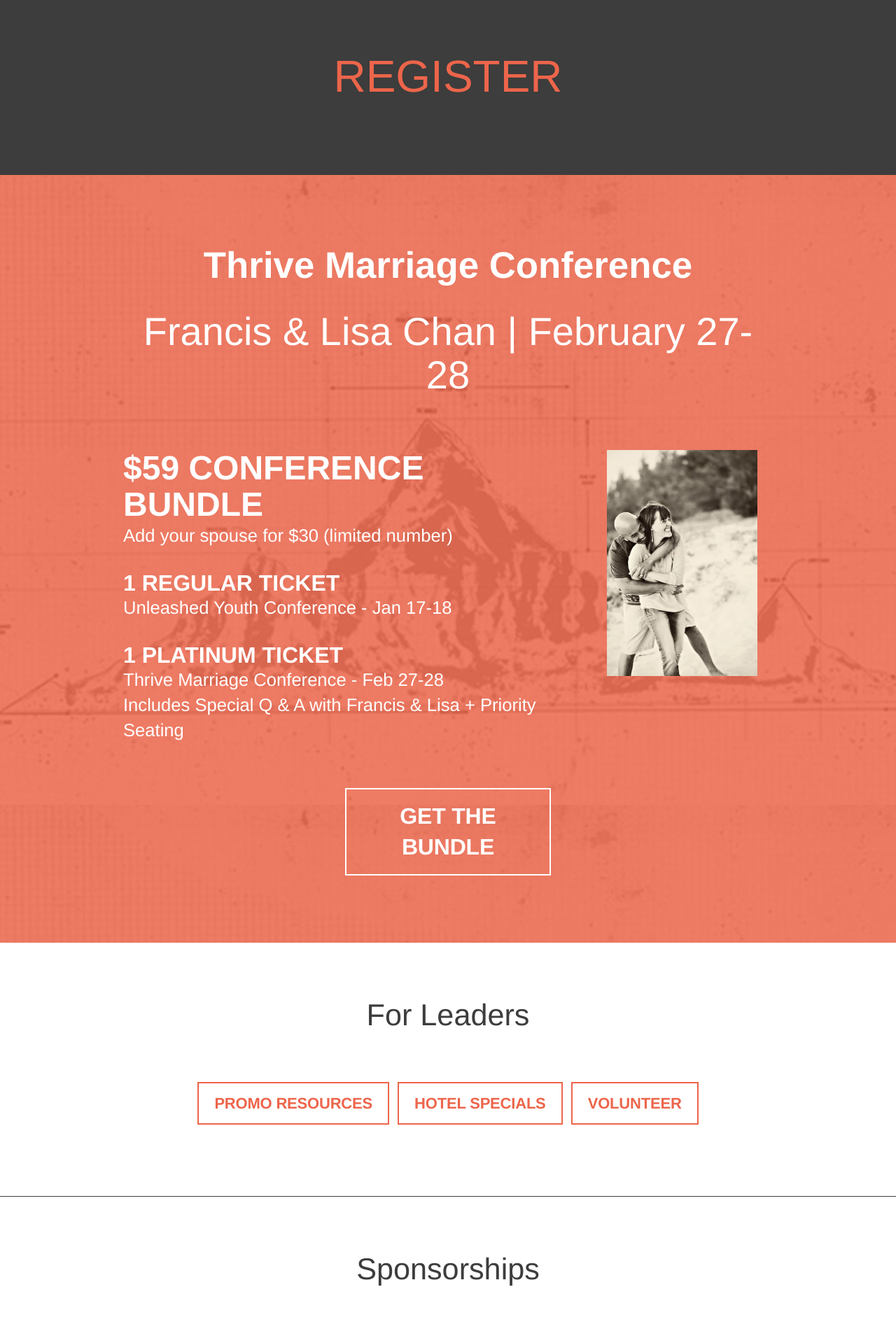
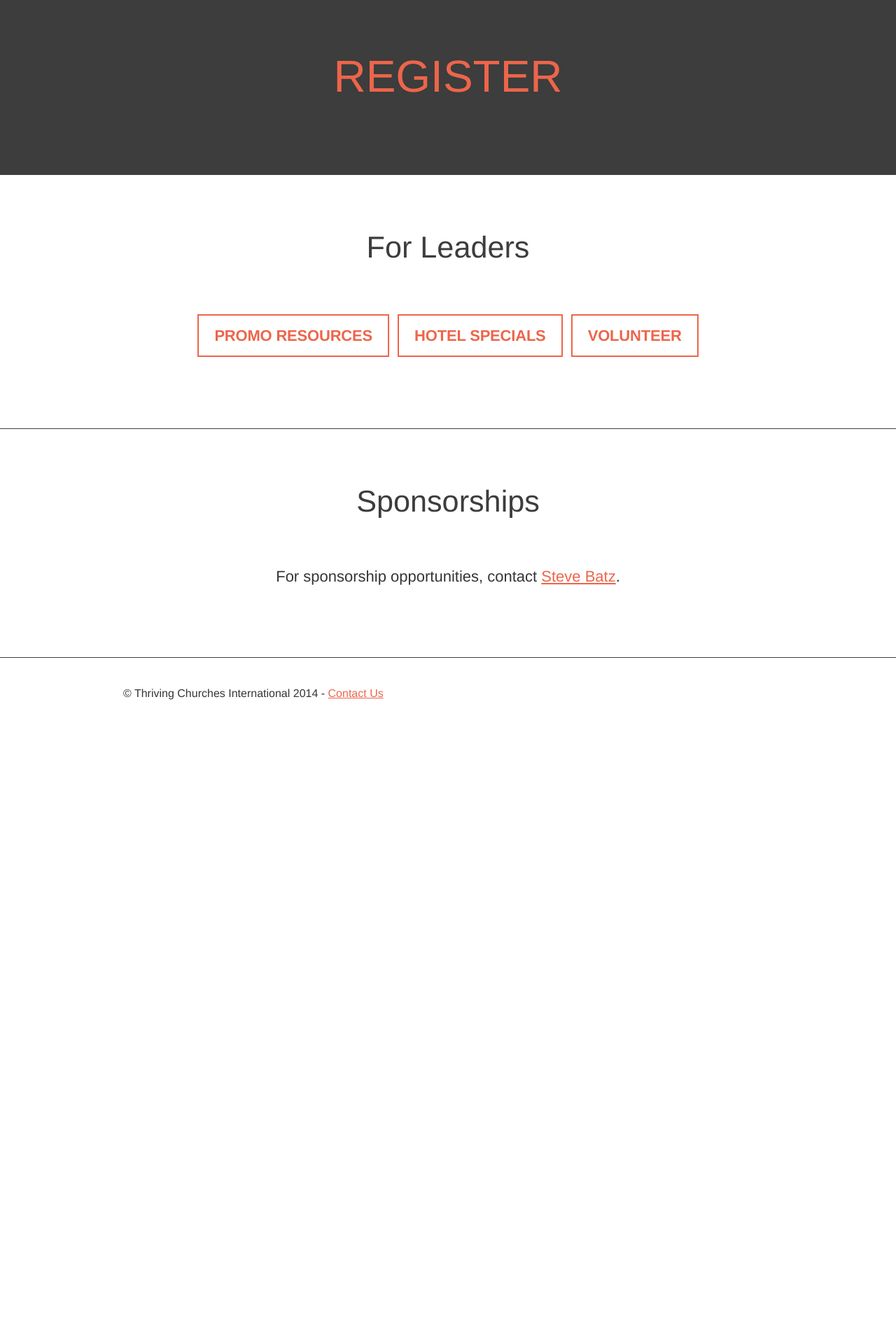
Before and after one commit to bamboocreative/thriveunleashed, a Jekyll site: the page built from index.html, in a window 1280 px wide. Shown: the part 4122-6031 px from the top of the page at 70% size. Built offline with Jekyll 4.4.1, drawn with Linux system fonts in a browser that asks for light colours; some web fonts are replaced; after the commit the page ends 5158 px from its top, so only the background shows below that.

Commit message:
Revert 68871d1..480e527
This rolls back to commit 68871d13826ec6afff77470a7893cccaf99ed615.

```diff
--- a/index.html
+++ b/index.html
@@ -195,35 +195,7 @@
 		Register
 	</div>
 </a>
-<section class="marriage-section img-section">
-	<div class="section-inner">
-        <div class="page">
 
-            <h1 class="uppercase">Thrive Marriage Conference</h1>
-            <h2>Francis & Lisa Chan | February 27-28</h2>
-
-            <img src="img/cover.jpg" class="book-img">
-
-            <div class="left-text">
-
-                <h3 class="uppercase">$59 Conference Bundle</h3>
-
-                <span>Add your spouse for $30 (limited number)</span>
-
-                    <h4 class="uppercase">1 Regular Ticket</h4>
-
-                        <span>Unleashed Youth Conference - Jan 17-18</span>
-
-                    <h4 class="uppercase">1 Platinum Ticket</h4>
-
-                        <span>Thrive Marriage Conference - Feb 27-28</span><br>
-
-                        <span>Includes Special Q & A with Francis & Lisa + Priority Seating</span>
-            </div>
-            <a href="https://www.eventbrite.com/e/thrive-unleashed-a-conference-for-students-and-leaders-tickets-13226702423" class="button">Get The Bundle</a>
-		</div>
-	</div>
-</section>
 <section class="promo">
 	<div class="page">
 		<h2 class="section-title">For Leaders</h2>
--- a/scss/_components.scss
+++ b/scss/_components.scss
@@ -190,99 +190,7 @@
 
 	}
 }
-.marriage-section{
 
-    background-image: url('../img/head-left.jpg');
-
-    @include media(max-width $mamabear){
-
-		background-image: none !important;
-
-	}
-
-	.section-inner{
-
-		background: rgba($primary-color, 0.85);
-		padding: 4em 0;
-
-	}
-
-	.page{
-
-    	color: white;
-		margin-bottom: 2em;
-
-		h1{
-
-            text-align: center;
-
-		}
-
-		h2{
-
-    		font-family: $body-font-family !important;
-            font-weight: 100;
-            text-align: center;
-            font-size: 3.5em;
-            margin: 0.5em 0em;
-
-		}
-
-		@include clearfix;
-
-            .left-text{
-
-                @include span-columns(8 of 12);
-                @include media (max-width $mamabear){
-                    @include span-columns(12 of 12);
-
-                }
-            }
-
-    		.book-img{
-
-                @include span-columns(3 of 12);
-                float: right;
-                margin-top: 3em;
-                @include media (max-width $mamabear){
-                    @include span-columns(8 of 12);
-                    @include shift(2);
-                    float: none;
-                    margin-top: 0em;
-                }
-
-    		}
-    		h3{
-        		text-transform: uppercase;
-        		font-size: 3em;
-        		margin: 1em 0em 0em 0em;
-    		}
-    		h4{
-        		text-transform: uppercase;
-        		font-size: 2em;
-        		margin: 1em 0em 0em 0em;
-    		}
-    		span{
-        		font-size: 1.6em;
-    		}
-	}
-
-	.button{
-
-		color: white;
-		border: 2px solid white !important;
-		@include span-columns(4 of 12);
-		@include shift(4);
-		font-size: 2em;
-		text-align: center;
-		margin-top: 2em;
-
-		@include media(max-width $mamabear){
-    		@include span-columns(10 of 12);
-    		@include shift(1);
-		}
-	}
-}
 .section-title{
 	font-family: $body-font-family !important;
 	color: $gray;
```
Also changed, not shown: img/cover.jpg (deleted).
